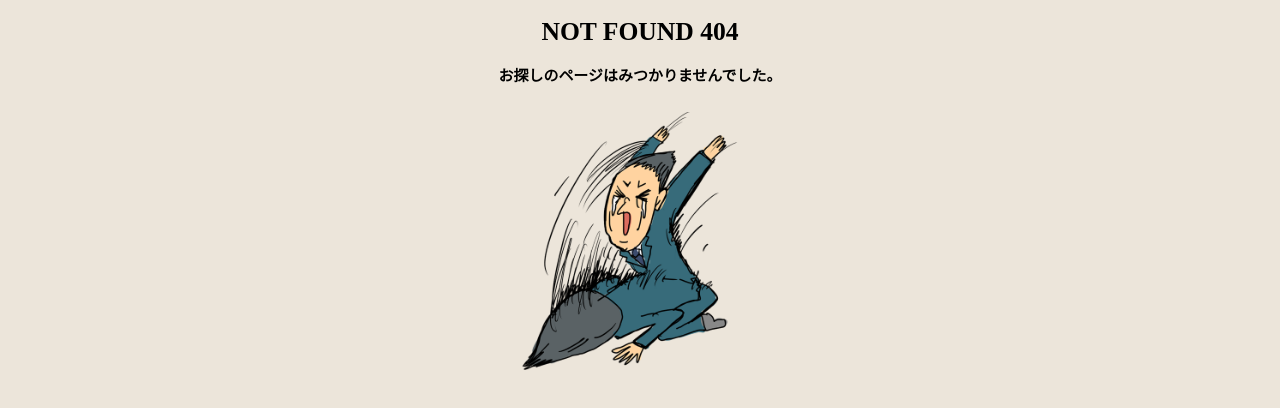
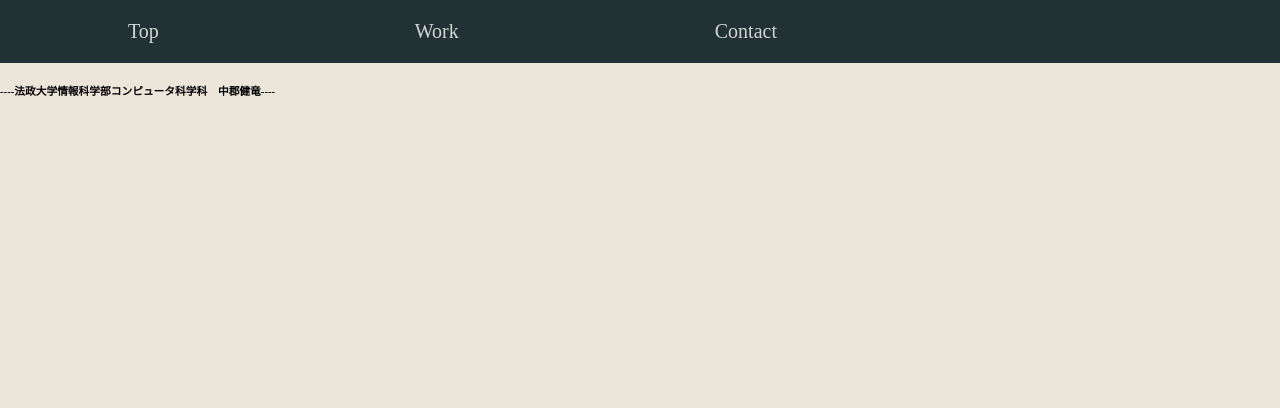
Before and after one commit to chutake/introduction_2, a React (Create React App) app: page /Upbringing in a window 1280 px wide. Before the commit this address had no page. Shown: the top 408 px of the page. Built offline with nearby package versions, Linux system fonts and the light colour scheme.

Commit message:
modified

```diff
--- a/src/components/App.js
+++ b/src/components/App.js
@@ -1,20 +1,22 @@
-import React from 'react';
-import Top from './Top';
-import Work from './Work';
-import Contact from './Contact';
-import NotFound from './NotFound';
-import './App.css';
-import {Route, Routes } from 'react-router-dom';
+import React from "react";
+import Top from "./Top";
+import Work from "./Work";
+import Contact from "./Contact";
+import Upbringing from "./Upbringing";
+import NotFound from "./NotFound";
+import "./App.css";
+import { Route, Routes } from "react-router-dom";
 
-const App=()=>{
-    return (
-      <Routes>
-        <Route path="/" element={<Top/>}/>
-        <Route path="/Work" element={<Work/>}/>
-        <Route path="/Contact" element={<Contact/>}/>
-        <Route path="*" element={<NotFound />}/>
-      </Routes>
-    );
-}
+const App = () => {
+  return (
+    <Routes>
+      <Route path="/" element={<Top />} />
+      <Route path="/Work" element={<Work />} />
+      <Route path="/Contact" element={<Contact />} />
+      <Route path="/Upbringing" element={<Upbringing />} />
+      <Route path="*" element={<NotFound />} />
+    </Routes>
+  );
+};
 
 export default App;
--- /dev/null
+++ b/src/components/MainUpbringing.js
@@ -0,0 +1,15 @@
+import React from "react";
+
+class MainUpbringing extends React.Component {
+  render() {
+    return (
+      <div className="main-upbringing">
+        <h1>Upbringing</h1>
+        <div className="container">
+          <h6>----法政大学情報科学部コンピュータ科学科　中郡健竜----</h6>
+        </div>
+      </div>
+    );
+  }
+}
+export default MainUpbringing;
--- /dev/null
+++ b/src/components/Upbringing.js
@@ -0,0 +1,13 @@
+import React from "react";
+import Header from "./Header";
+import Maint from "./MainUpbringing";
+
+const Upbringing = () => {
+  return (
+    <div className="Upbringing">
+      <Header />
+      <Maint />
+    </div>
+  );
+};
+export default Upbringing;
```
